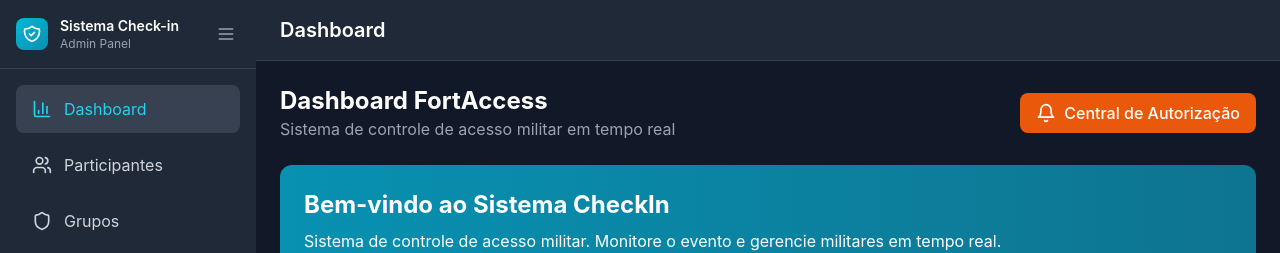
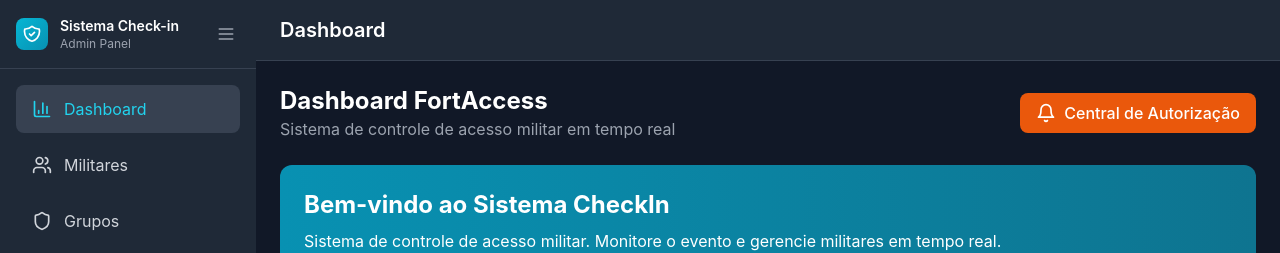
Before and after one commit to LACC-DEVLINK/checkin-exercito-web, a React (Create React App) app: page / in a window 1280 px wide. Shown: the top 253 px of the page. Built offline with nearby package versions, Linux system fonts and the light colour scheme.

Commit message:
menu atualizado

```diff
--- a/src/components/Layout.tsx
+++ b/src/components/Layout.tsx
@@ -9,7 +9,7 @@ const Layout: React.FC = () => {
 
   const menuItems = [
     { id: 'dashboard', label: 'Dashboard', icon: BarChart3, path: '/' },
-    { id: 'participants', label: 'Participantes', icon: Users, path: '/participants' },
+    { id: 'participants', label: 'Militares', icon: Users, path: '/participants' },
     { id: 'groups', label: 'Grupos', icon: Shield, path: '/groups' },
     { id: 'events', label: 'Eventos', icon: Calendar, path: '/events' },
     { id: 'operadores', label: 'Operadores', icon: UserCheck, path: '/operadores' },
```
